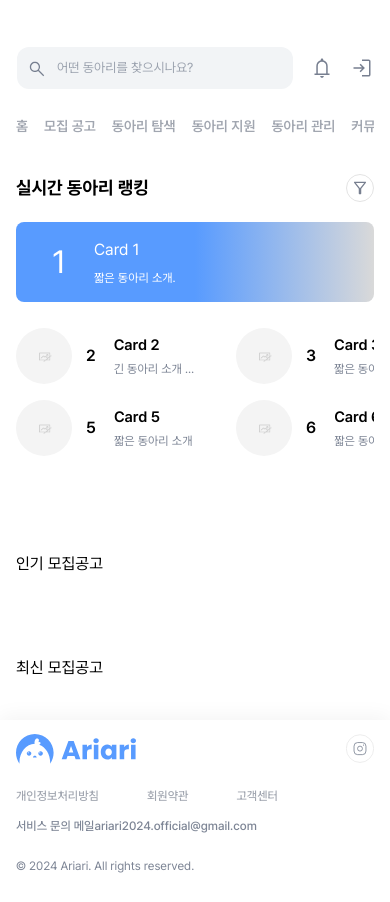
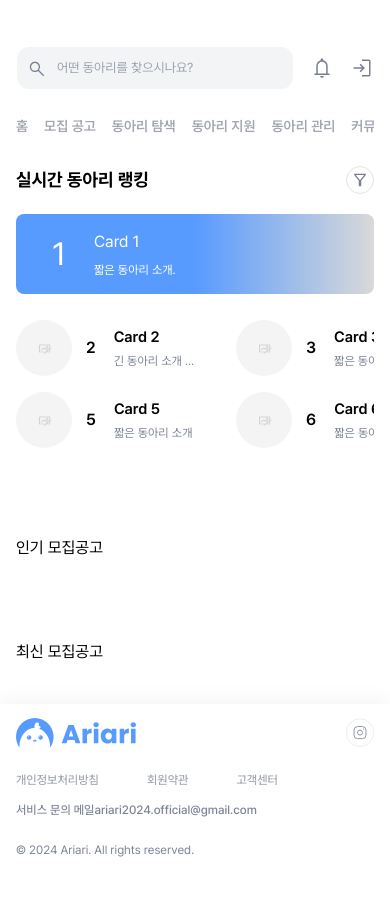
Before and after one commit to yeoniii20/dong-ariari, a Next.js app: page /home in a window 390 px wide. Built offline with nearby package versions, Linux system fonts and the light colour scheme.

Commit message:
design: modify css

```diff
--- a/app/components/Modal/notiPopUp.tsx
+++ b/app/components/Modal/notiPopUp.tsx
@@ -3,10 +3,10 @@ import React from "react";
 import { StaticImageData } from "next/image";
 import Image from "next/image";
 
-import schoolIcon from "@/images/icon/popup/school.png";
-import pointIcon from "@/images/icon/popup/point.png";
-import loginIcon from "@/images/icon/popup/login.png";
-import notIcon from "@/images/icon/popup/not.png";
+import schoolIcon from "@/images/icon/popup/school.svg";
+import pointIcon from "@/images/icon/popup/point.svg";
+import loginIcon from "@/images/icon/popup/login.svg";
+import notIcon from "@/images/icon/popup/not.svg";
 import closeIcon from "@/images/icon/close.svg";
 
 type NotiPopUpProps = {
@@ -71,7 +71,7 @@ const NotiPopUp = ({
             </button>
             <button
               onClick={secondButton}
-              className="block mx-auto px-[10px] py-[16px] text-[13px] font-semibold text-primary md:text-[15px]"
+              className="block mx-auto px-4 py-2.5 text-[13px] font-semibold text-primary md:text-[15px]"
             >
               {secondButtonText}
             </button>
--- a/app/components/card/clubLankingList.tsx
+++ b/app/components/card/clubLankingList.tsx
@@ -2,6 +2,7 @@
 
 import Image from "next/image";
 import no_image from "@/images/noImage/no-image.jpg";
+import useResponsive from "../../../hooks/useResponsive";
 
 interface Club {
   id: number;
@@ -17,19 +18,9 @@ interface ClubRankingListProps {
 
 const ClubRankingList = ({ clubs }: ClubRankingListProps) => {
   return (
-    <div
-      className="overflow-x-auto scrollbar-thin scrollbar-thumb-blue-400 scrollbar-track-blue-300
-    [&::-webkit-scrollbar]:h-2
-    [&::-webkit-scrollbar-track]:rounded-full
-    [&::-webkit-scrollbar-track]:bg-searchbar
-    [&::-webkit-scrollbar-thumb]:rounded-full
-    [&::-webkit-scrollbar-thumb]:bg-menuborder"
-    >
+    <div className="overflow-x-auto [&::-webkit-scrollbar]:hidden">
       <div
-        className="grid gap-4 mb-[8px]"
-        style={{
-          gridTemplateColumns: "repeat(3, minmax(204px, 1fr))",
-        }}
+        className={`grid gap-4 grid-cols-[repeat(3,minmax(204px,1fr))] md:grid-cols-[repeat(2,minmax(204px,1fr))] lg:grid-cols-[repeat(3,minmax(204px,1fr))]`}
       >
         {clubs.map((club) => (
           <div
--- a/app/components/card/clubRankingCard.tsx
+++ b/app/components/card/clubRankingCard.tsx
@@ -20,7 +20,7 @@ const gradientClasses = [
 
 const ClubRankingCard = ({ clubs }: ClubRankingCardProps) => {
   return (
-    <div className="grid grid-cols-1 mb-[18px] md:grid-cols-3 md:gap-4 md:mb-[32px]">
+    <div className="grid grid-cols-1 mt-5 mb-[18px] md:grid-cols-2 md:gap-[18px] lg:grid-cols-3 lg:gap-4 lg:mb-[32px]">
       {clubs.map((club, index) => {
         const gradientClass = `${gradientClasses[index]} text-white mb-[8px]`;
 
--- a/app/components/pulldown/bottomSheet.tsx
+++ b/app/components/pulldown/bottomSheet.tsx
@@ -48,7 +48,7 @@ const BottomSheet = ({
           {optionData.map((item) => (
             <li
               key={item.label}
-              className={`flex items-center p-[10px] text-[15px] cursor-pointer ${
+              className={`flex items-center p-[12.5px] text-[15px] cursor-pointer ${
                 !isSelected
                   ? "text-subtext1"
                   : selectedOptions.includes(item.label)
--- a/app/pages/home/clubRanking.tsx
+++ b/app/pages/home/clubRanking.tsx
@@ -59,12 +59,13 @@ const dummyCardData = [
 
 const ClubRanking = () => {
   const isTab = useResponsive("md");
+  const isDesktop = useResponsive("lg");
   const [fieldType, setFieldType] = useState<string[]>([]);
   const [affiliationType, setAffiliationType] = useState<string[]>([]);
   const [showFilter, setShowFilter] = useState<boolean>(false);
 
   return (
-    <section className="py-7 ">
+    <section className="mt-5 mb-12 md:mt-8 md:mb-[68px]">
       <div className="flex justify-between items-center">
         <div className="text-[18px] font-bold md:text-[28px]">
           실시간 동아리 랭킹
@@ -99,15 +100,21 @@ const ClubRanking = () => {
               optionSize="small"
               handleOption={setFieldType}
               selectedOption={fieldType}
+              multiple={true}
             />
           </>
         </div>
       )}
 
-      <div className="py-5">
-        <ClubRankingCard clubs={dummyCardData.slice(0, isTab ? 3 : 1)} />
+      <div>
+        <ClubRankingCard
+          clubs={dummyCardData.slice(0, isDesktop ? 3 : isTab ? 2 : 1)}
+        />
         <ClubRankingList
-          clubs={dummyCardData.slice(isTab ? 3 : 1, isTab ? 10 : 7)}
+          clubs={dummyCardData.slice(
+            isDesktop ? 3 : isTab ? 2 : 1,
+            isDesktop ? 10 : isTab ? 8 : 7
+          )}
         />
       </div>
     </section>
```
